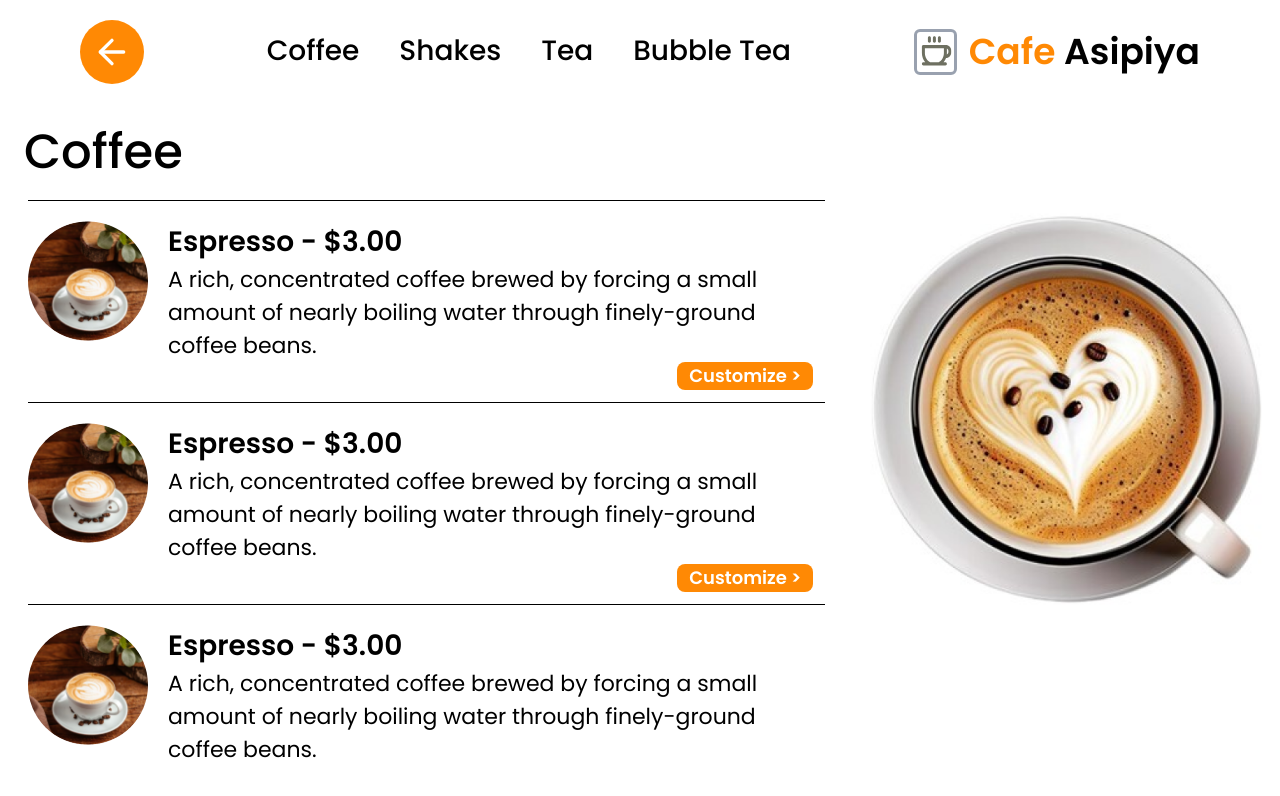
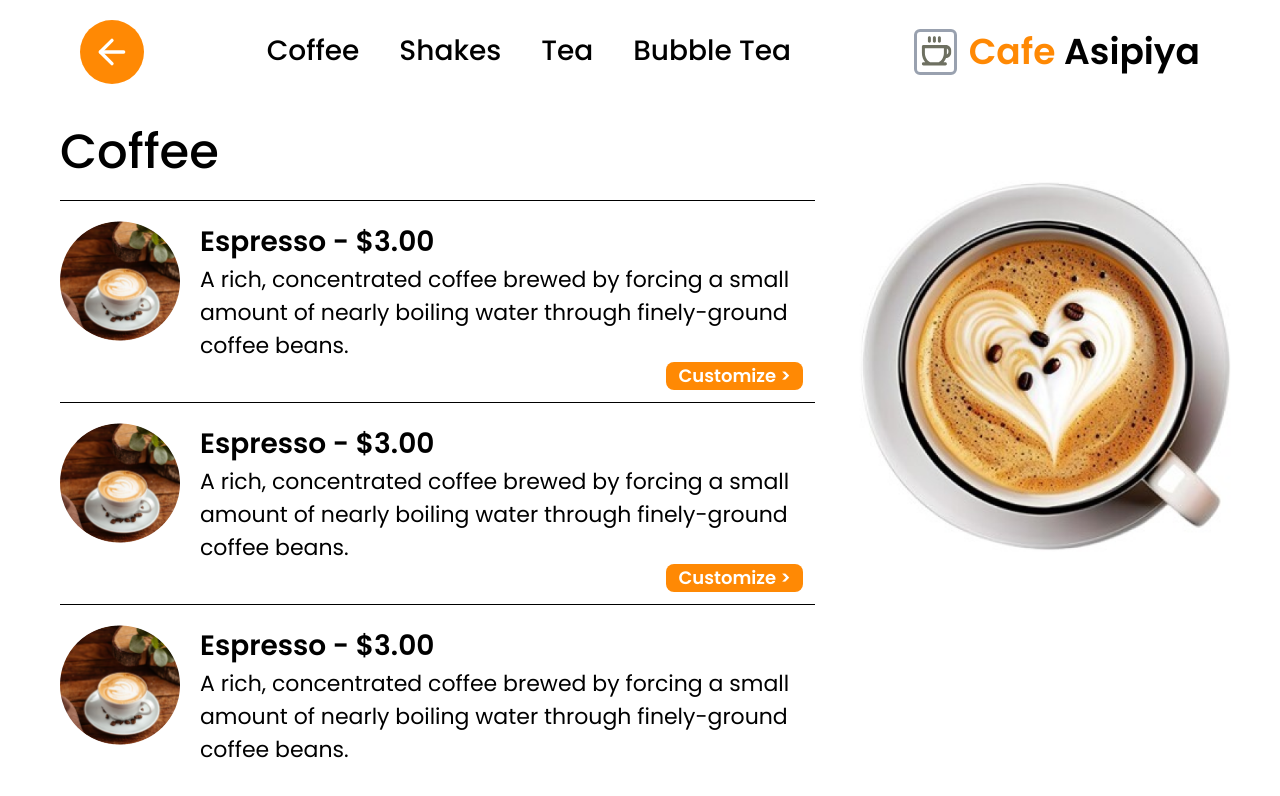
Before and after one commit to udara885/beverage-system, a React (Vite) app in the folder frontend/: page / in a window 1280 px wide. Shown: the top 796 px of the page. Built offline with nearby package versions, Linux system fonts and the light colour scheme.

Commit message:
Adjust MenuPage layout for improved spacing and alignment

```diff
--- a/frontend/src/pages/MenuPage.tsx
+++ b/frontend/src/pages/MenuPage.tsx
@@ -7,7 +7,7 @@ const MenuPage = () => {
 
 	return (
 		<div>
-			<h1 className="font-poppins text-5xl font-medium m-6">
+			<h1 className="font-poppins text-5xl font-medium my-6 mx-15">
 				{path === "/coffee" || path === "/"
 					? "Coffee"
 					: path === "/shakes"
@@ -16,7 +16,7 @@ const MenuPage = () => {
 					? "Tea"
 					: "Bubble Tea"}
 			</h1>
-			<div className="flex justify-between">
+			<div className="flex justify-between mx-8">
 				<div className="w-2/3 h-10">
 					<MenuContent />
 				</div>
@@ -32,7 +32,7 @@ const MenuPage = () => {
 								: "bubble-tea.png"
 						}
 						alt=""
-						className="object-cover bg-no-repeat -mt-24"
+						className="object-cover bg-no-repeat -mt-31"
 					/>
 				</div>
 			</div>
```
